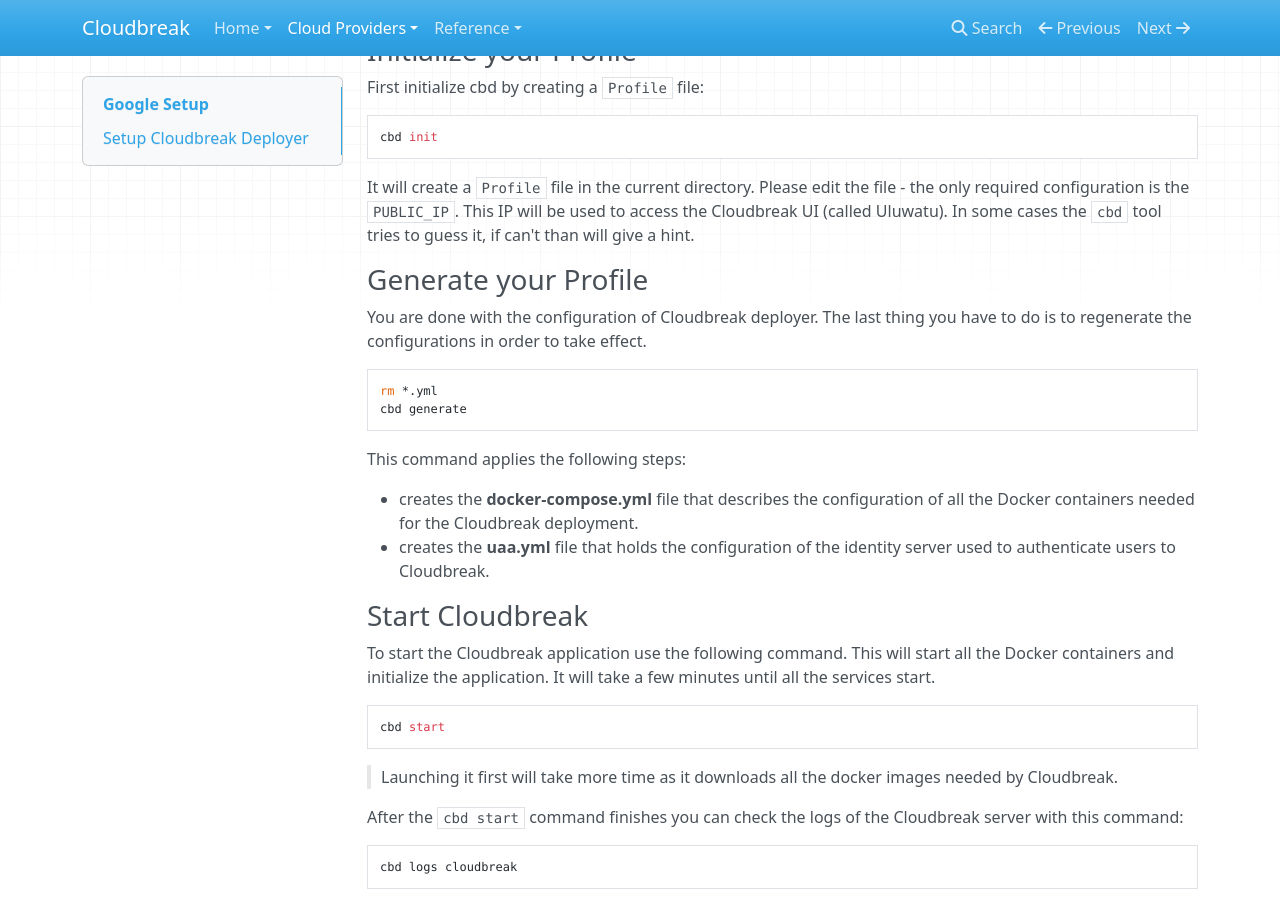
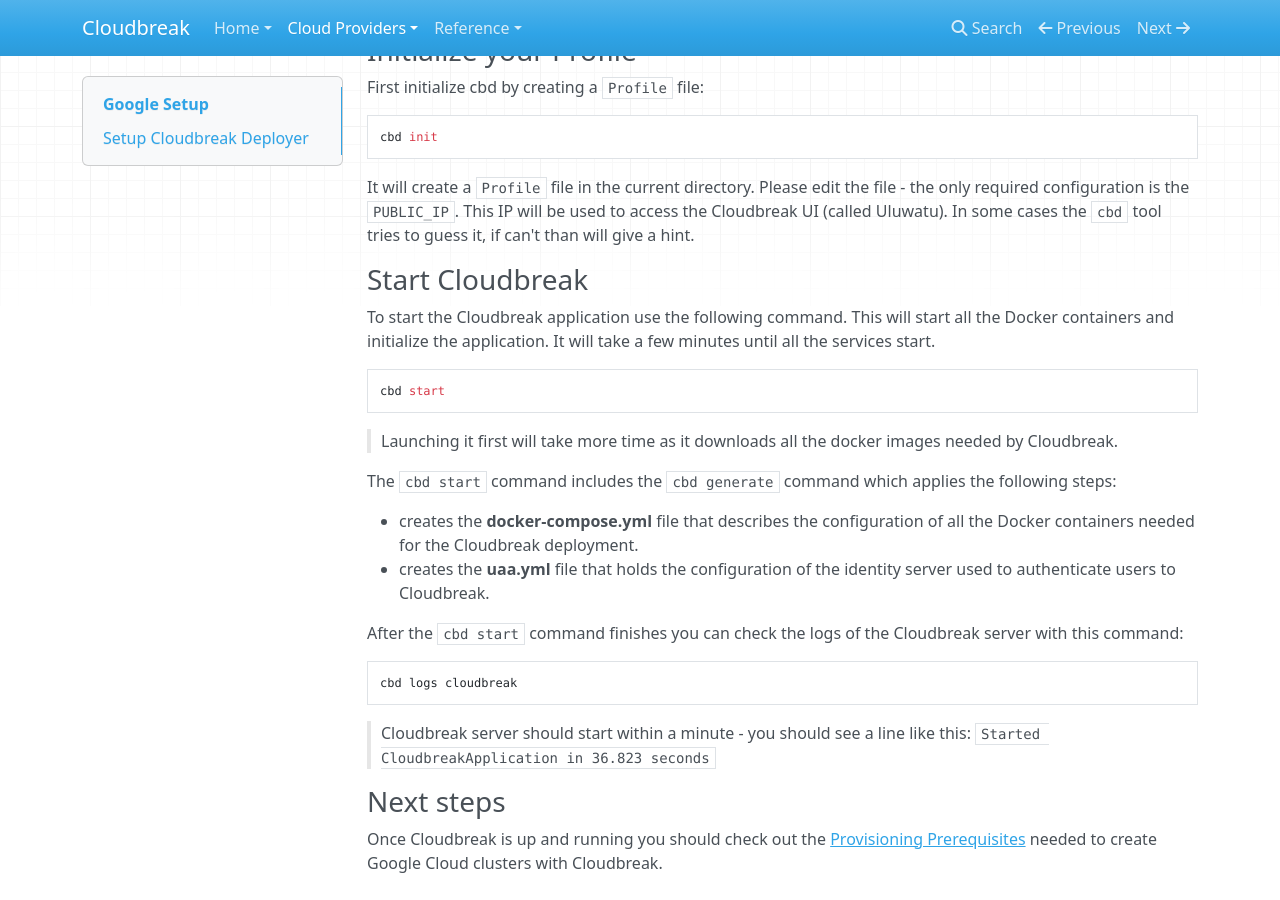
Before and after one commit to wprender/cloudbreak-docs, an MkDocs documentation site: the page built from docs/gcp.md, in a window 1280 px wide and 900 px high, scrolled down 375 px. Built offline with MkDocs 1.6.1, drawn with Linux system fonts in a browser that asks for light colours; nearby versions of some CDN libraries; old or Windows-style settings are respelled for this version of MkDocs.

Commit message:
remove generate

````diff
--- a/docs/gcp.md
+++ b/docs/gcp.md
@@ -26,20 +26,6 @@ It will create a `Profile` file in the current directory. Please edit the file -
 configuration is the `PUBLIC_IP`. This IP will be used to access the Cloudbreak UI
 (called Uluwatu). In some cases the `cbd` tool tries to guess it, if can't than will give a hint.
 
-### Generate your Profile
-
-You are done with the configuration of Cloudbreak deployer. The last thing you have to do is to regenerate the configurations in order to take effect.
-
-```
-rm *.yml
-cbd generate
-```
-
-This command applies the following steps:
-
-- creates the **docker-compose.yml** file that describes the configuration of all the Docker containers needed for the Cloudbreak deployment.
-- creates the **uaa.yml** file that holds the configuration of the identity server used to authenticate users to Cloudbreak.
-
 ### Start Cloudbreak
 
 To start the Cloudbreak application use the following command.
@@ -51,6 +37,12 @@ cbd start
 
 >Launching it first will take more time as it downloads all the docker images needed by Cloudbreak.
 
+The `cbd start` command includes the `cbd generate` command which applies the following steps:
+
+- creates the **docker-compose.yml** file that describes the configuration of all the Docker containers needed for the Cloudbreak deployment.
+- creates the **uaa.yml** file that holds the configuration of the identity server used to authenticate users to Cloudbreak.
+
+
 After the `cbd start` command finishes you can check the logs of the Cloudbreak server with this command:
 
 ```
````
Also changed, not shown: docs/azure.md (+5 -14 lines), docs/openstack.md (+6 -14 lines).
